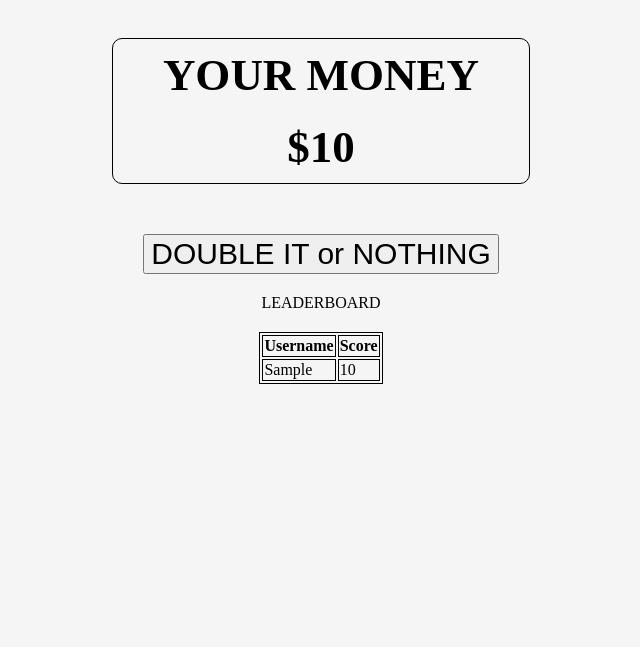
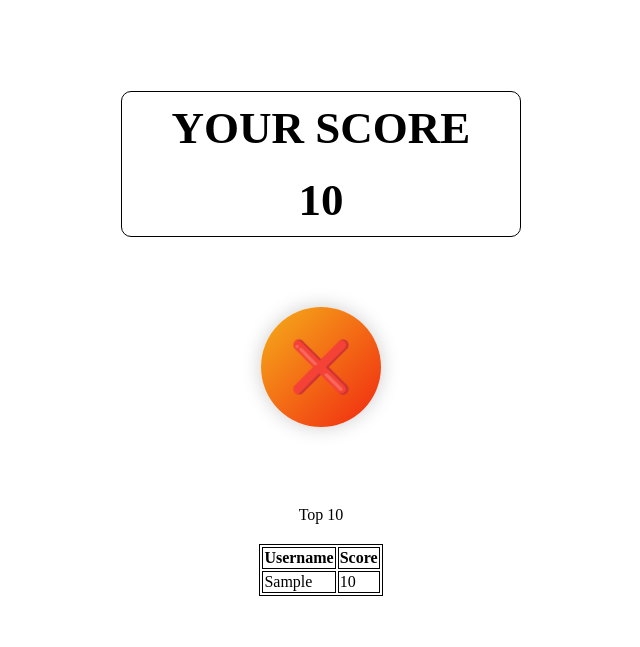
Before and after one commit to M4RC086/double-or-nothing, a Flask app: template templates/game.html in a window 1280 px wide. Shown: the top 647 px of the page, without its empty margins (319-959 px from the left). Run offline with Flask 3, Linux system fonts and the light colour scheme; the template is opened without the code that fills it: most values are stand-ins (such as "Sample title", 1, 10 or a date in 2020).

Commit message:
add flip coin animation with css stuff

```diff
--- a/index.py
+++ b/index.py
@@ -28,12 +28,13 @@ def game():
 
 
 # From js
-@app.route('/change-score', methods=['POST'])
-def changeScore():
+@app.route('/flip-coin', methods=['POST'])
+def flipCoin():
     score = get_db_score(session["username"])
 
-    the_ultimate_choice = choice([True, True, True, True, False])
-    if (the_ultimate_choice or score <= BEGIN_RANDOM_MIN):
+
+    is_win = choice([True, True, True, False])
+    if (is_win or score <= BEGIN_RANDOM_MIN):
         score *= 2
     else:
         score = 20
@@ -41,8 +42,7 @@ def changeScore():
 
     set_db_score(session["username"], score)
 
-    str_score = "$"+str(score)
-    return jsonify({"new_score": str_score})# I'm not afraid anymore >:(
+    return jsonify({"isWin": is_win, "new_score": score}) # I am
 
 
 @app.route('/login-username', methods=['POST'])
@@ -96,7 +96,7 @@ def get_db_leaderboard():
     conn = _db_connection()
     cursor = conn.cursor()
 
-    cur = cursor.execute("SELECT * FROM stats ORDER BY score DESC")
+    cur = cursor.execute("SELECT * FROM stats ORDER BY score DESC LIMIT 10")
     conn.commit()
     return cur.fetchall()
 
--- a/static/styles.css
+++ b/static/styles.css
@@ -13,7 +13,6 @@ body{
     justify-content: center;
     align-items: center;
     gap: 20px;
-    background-color: #f5f5f5;
     border-color: #dddd;
 }
 
@@ -66,3 +65,109 @@ input{
 table, th, td {
   border:1px solid black;
 }
+
+body {
+  display: flex;
+  justify-content: center;
+  align-items: center;
+  min-height: 80vh;
+}
+
+
+
+
+
+.scale-up-vertical-center {
+  animation: scale-up-vertical-center 0.3s ease forwards;
+}
+/* ... your other styles ... */
+
+.scale-up-vertical-center {
+  animation: scale-up-vertical-center 0.4s ease;
+}
+
+@keyframes scale-up-vertical-center {
+  0% {
+    transform: scaleY(0.2);
+    opacity: 0.2;
+  }
+  100% {
+    transform: scaleY(1);
+    opacity: 1;
+  }
+}
+
+
+.coin-container {
+  display: flex;
+  flex-direction: column;
+  align-items: center;
+  margin: 20px 0;
+  perspective: 1000px;
+}
+
+.coin {
+  width: 120px;
+  height: 120px;
+  position: relative;
+  transform-style: preserve-3d;
+  cursor: pointer;
+  transition: transform 0.6s;
+
+}
+
+/* Remove the flipping animation from CSS, we'll handle it in JS */
+.coin.flipping {
+  /* We'll control this with JavaScript */
+}
+
+.coin-front, .coin-back {
+  position: absolute;
+  width: 100%;
+  height: 100%;
+  border-radius: 50%;
+  backface-visibility: hidden;
+  display: flex;
+  align-items: center;
+  justify-content: center;
+  font-size: 50px;
+  box-shadow: 0 0 20px rgba(0,0,0,0.2);
+}
+
+.coin-front {
+  background: linear-gradient(135deg, #f5af19, #f12711);
+  transform: rotateY(0deg);
+}
+
+.coin-back {
+  background: linear-gradient(135deg, #00b09b, #96c93d);
+  transform: rotateY(180deg);
+}
+
+.coin-result {
+  font-size: 24px;
+  font-weight: bold;
+  margin-top: 15px;
+  opacity: 0;
+  transition: opacity 0.5s;
+}
+
+.coin-result.show {
+  opacity: 1;
+}
+
+.coin-result.win {
+    color: #2ecc71;
+}
+
+.coin-result.lose {
+
+  color: #e74c3c;
+}
+
+* {
+  user-select: none;
+  -webkit-user-select: none;
+  -moz-user-select: none;
+  -ms-user-select: none;
+}
--- a/templates/game.html
+++ b/templates/game.html
@@ -7,16 +7,33 @@
   <title>Double or nothing</title>
 </head>
 <body>
+
+
   <div class="score-parent">
-    <h1>YOUR MONEY</h1>
-    <h1 id="score">${{score}}</h1>
-  </div>
-  <div class="button-parent">
-    <button type="button" id="doubleButton"> DOUBLE IT or NOTHING</button>
+    <h1>YOUR SCORE</h1>
+    <h1 id="score">{{score}}</h1>
   </div>
 
-  <div>LEADERBOARD</div>
 
+
+
+
+  <div class="coin-container">
+    <div class="coin" id="coin">
+      <div class="coin-front">❌</div>
+      <div class="coin-back">x2</div>
+
+    </div>
+    <p id="coinResult" class="coin-result"></p>
+  </div>
+
+
+
+
+
+
+
+  <div>Top 10</div>
  <table id="leaderboard">
     <tr><th>Username</th><th>Score</th></tr>
     {% for entry in leaderboard %}
@@ -31,37 +48,154 @@
 
 
 <script>
-    document.getElementById('doubleButton').addEventListener('click', async () => {
-      const response = await fetch('/change-score', {
-        method: 'POST'
-      });
-      const data = await response.json();
-      document.getElementById('score').innerText = data.new_score;
-      refreshLeaderboard()
 
-      });
+console.log("🎮 Game loaded!");
 
+document.addEventListener('DOMContentLoaded', function() {
+  console.log("📄 DOM ready!");
 
+  // Get elements
+  const coin = document.getElementById('coin');
+  const scoreEl = document.getElementById('score');
+  const coinResult = document.getElementById('coinResult');
+  const resultMessage = document.getElementById('resultMessage');
+
+  // Function to refresh leaderboard
   async function refreshLeaderboard() {
+    try {
       const response = await fetch("/get-leaderboard");
       const data = await response.json();
-    const leaderboard = data.leaderboard;
-    console.log(leaderboard);
+      const table = document.getElementById("leaderboard");
 
-    const table = document.getElementById("leaderboard");
-    table.innerHTML = `
-    <tr><th>Username</th><th>Score</th></tr>
-    ${leaderboard.map(entry => `
+      if (table) {
+        let html = `<tr><th>Username</th><th>Score</th></tr>`;
+        if (data.leaderboard && data.leaderboard.length > 0) {
+          data.leaderboard.forEach(entry => {
+            html += `
               <tr>
                 <td>${entry[0]}</td>
                 <td>${entry[1]}</td>
               </tr>
-    `).join("")}
             `;
+          });
+        } else {
+          html += `<tr><td colspan="2">No entries yet</td></tr>`;
+        }
+        table.innerHTML = html;
+      }
+    } catch (error) {
+      console.error("Leaderboard error:", error);
+    }
   }
 
-  document.addEventListener("DOMContentLoaded", () => {
+  // Initial leaderboard load
   refreshLeaderboard();
+
+  // Coin flip function
+  async function flipCoin() {
+    console.log("🪙 Flipping coin!");
+
+
+    const response = await fetch('/flip-coin', {
+      method: 'POST',
+      headers: {
+        'Content-Type': 'application/json',
+      },
+    });
+
+      const data = await response.json();
+      const isWin = data.isWin;
+      const new_score = data.score;
+
+
+
+    // Disable button
+    if (coin) coin.style.pointerEvents = 'none';
+
+    // Calculate the rotation
+    // For WIN: end on front (0 or 360 degrees)
+    // For LOSE: end on back (180 degrees)
+    const spins = 3; // Number of full rotations
+    const baseRotation = !isWin ? 0 : 180;
+    const totalRotation = spins * 360 + baseRotation;
+
+    // Reset coin position
+    coin.style.transition = 'none';
+    coin.style.transform = 'rotateY(0deg)';
+    void coin.offsetHeight; // Force reflow
+
+    // Apply the flip with transition
+    coin.style.transition = 'transform 1.5s cubic-bezier(0.25, 0.46, 0.45, 0.94)';
+    coin.style.transform = `rotateY(${totalRotation}deg)`;
+
+    // Wait for animation to complete
+    setTimeout(async () => {
+      // Show result
+      const resultText = isWin ? '🎉 X2 SCORE!' : '💀 LOSE YOUR SOCORE!';
+
+      if (coinResult) {
+        coinResult.textContent = resultText;
+        coinResult.className = 'coin-result show ' + (isWin ? 'win' : 'lose');
+      }
+
+      if (resultMessage) {
+        resultMessage.textContent = resultText;
+        resultMessage.className = 'result-message show ' + (isWin ? 'win' : 'lose');
+      }
+
+      // Update score
+      try {
+
+        if (scoreEl) {
+          scoreEl.textContent = data.new_score;
+          scoreEl.style.color = isWin ? '#2ecc71' : '#e74c3c';
+
+          // Animate score
+          scoreEl.classList.remove('scale-up-vertical-center');
+          void scoreEl.offsetHeight;
+          scoreEl.classList.add('scale-up-vertical-center');
+
+          setTimeout(() => {
+            scoreEl.style.color = '#3498db';
+          }, 1000);
+        }
+
+        // Refresh leaderboard
+        await refreshLeaderboard();
+
+      } catch (error) {
+        console.error("Error updating score:", error);
+      }
+
+      // Re-enable button after a delay
+      setTimeout(() => {
+        if (coin) coin.style.pointerEvents = 'auto';
+
+        // Hide result messages
+        if (coinResult) {
+          setTimeout(() => {
+            coinResult.classList.remove('show');
+          }, 2000);
+        }
+        if (resultMessage) {
+          setTimeout(() => {
+            resultMessage.classList.remove('show');
+          }, 2000);
+        }
+      }, 1500);
+
+    }, 1600); // Slightly longer than the transition
+  }
+
+  // Add click event to coin
+  if (coin) {
+    coin.addEventListener('click', flipCoin);
+  } else {
+    console.error("❌ Coin element not found!");
+  }
+
+
+  console.log("✅ Game ready!");
 });
 
   </script>
```
Lines whose indentation alone changed are shown as unchanged.
